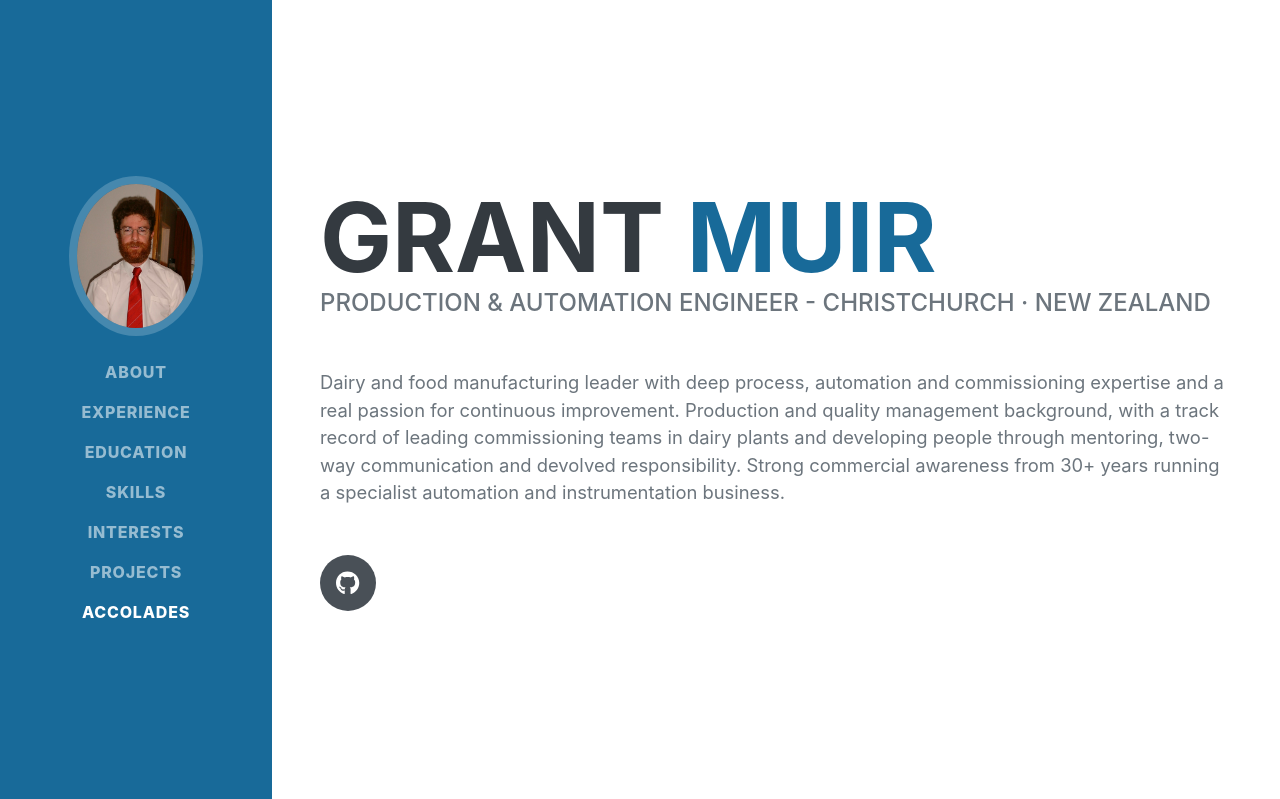
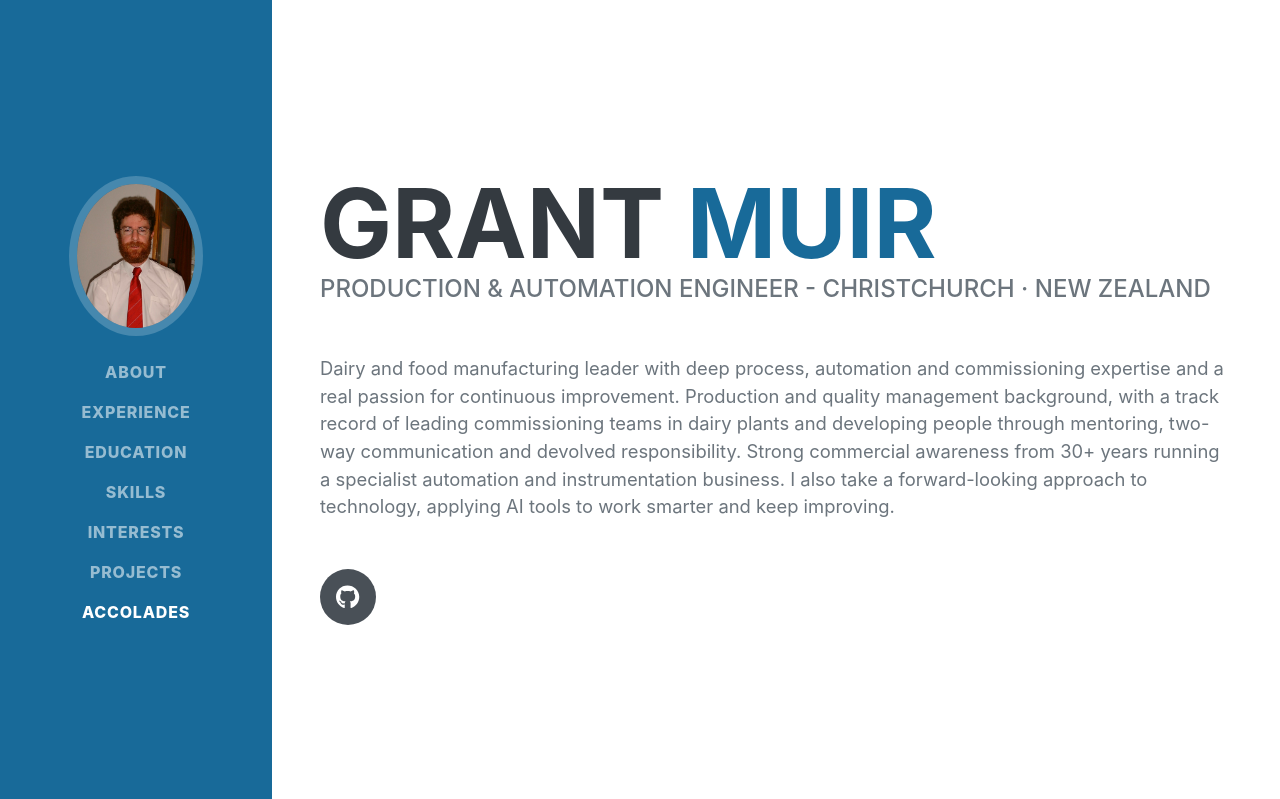
Before and after one commit to SYM-1/django-resume, a Django app: page / in a window 1280 px wide. Shown: the top 799 px of the page. Run offline with Django 5.2, Linux system fonts and the light colour scheme; some libraries are stand-ins or nearby versions; some web fonts are replaced.

Commit message:
Add forward-looking AI note to CV profile and skills

```diff
--- a/website/templates/home.html
+++ b/website/templates/home.html
@@ -50,7 +50,7 @@
                         Production &amp; Automation Engineer - Christchurch · New Zealand
 
                     </div>
-                    <p class="lead mb-5">Dairy and food manufacturing leader with deep process, automation and commissioning expertise and a real passion for continuous improvement. Production and quality management background, with a track record of leading commissioning teams in dairy plants and developing people through mentoring, two-way communication and devolved responsibility. Strong commercial awareness from 30+ years running a specialist automation and instrumentation business.</p>
+                    <p class="lead mb-5">Dairy and food manufacturing leader with deep process, automation and commissioning expertise and a real passion for continuous improvement. Production and quality management background, with a track record of leading commissioning teams in dairy plants and developing people through mentoring, two-way communication and devolved responsibility. Strong commercial awareness from 30+ years running a specialist automation and instrumentation business. I also take a forward-looking approach to technology, applying AI tools to work smarter and keep improving.</p>
                     <div class="social-icons">
                         <a class="social-icon" href="https://github.com/SYM-1"><i class="fab fa-github"></i></a>
                     </div>
@@ -237,6 +237,9 @@
                         </li>
                         <li>
                             Systems Analysis
+                        </li>
+                        <li>
+                            AI Tools
                         </li>
                         <li>
                             Training
```
